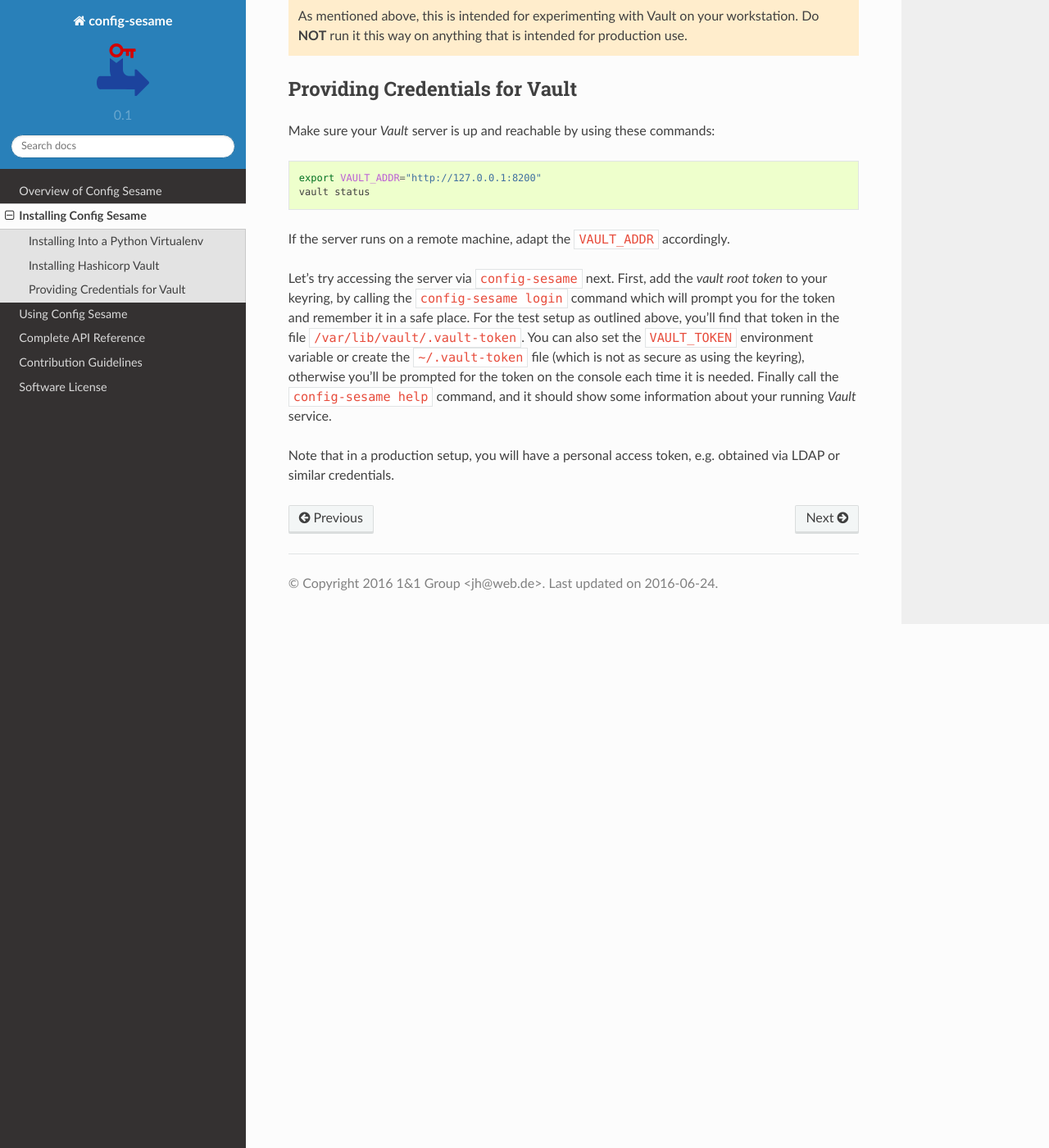
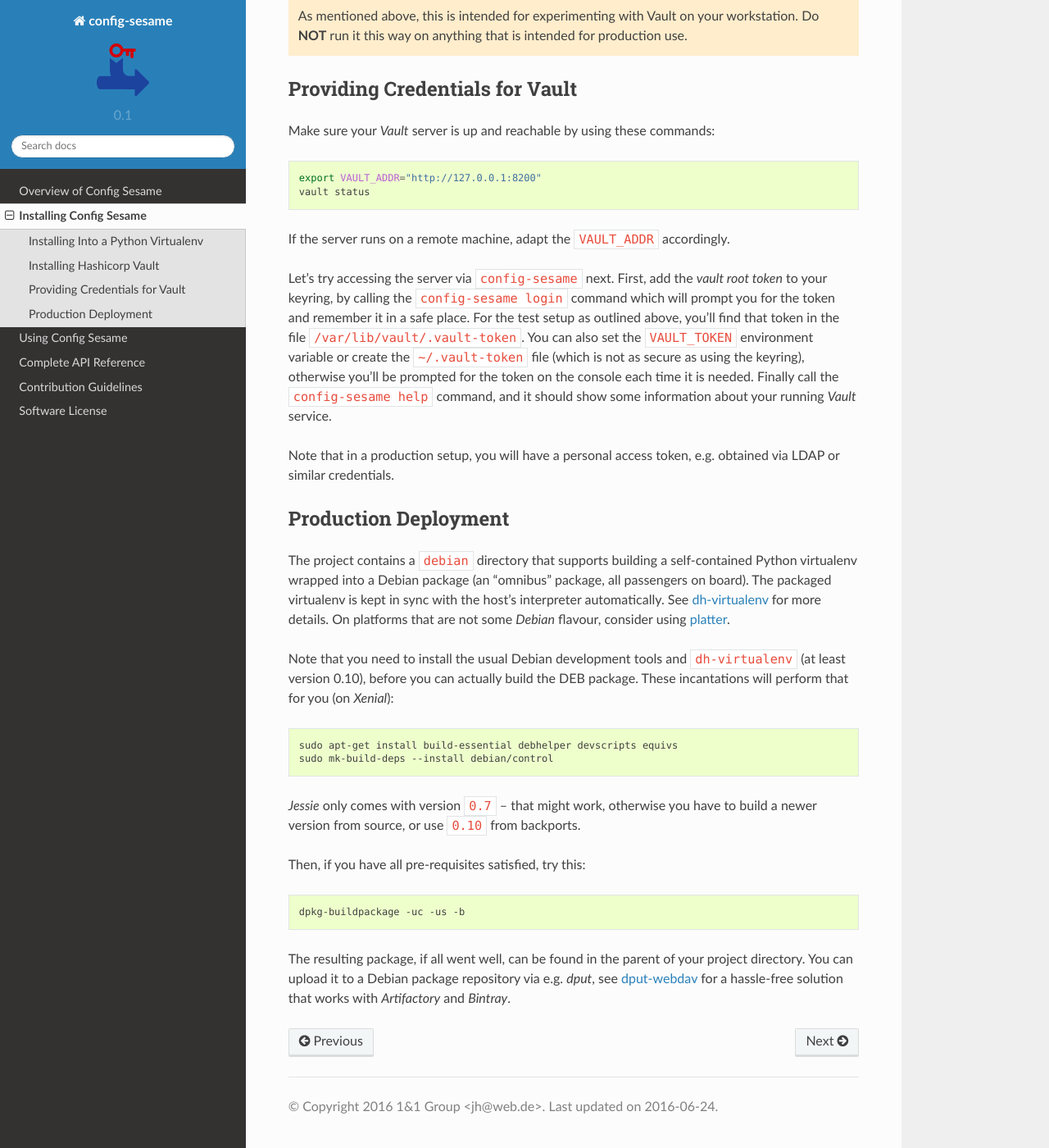
Before and after one commit to 1and1/config-sesame, a Sphinx documentation site: the page built from docs/deploy.rst, in a window 1280 px wide and 1400 px high, scrolled down 1302 px. Shown: the whole window at 82% size. Built offline with Sphinx 7.4.7 and the Read the Docs theme 2.0.0, drawn with Linux system fonts in a browser that asks for light colours.

Commit message:
docs: Production Deployment

```diff
--- a/docs/deploy.rst
+++ b/docs/deploy.rst
@@ -116,6 +116,44 @@ about your running *Vault* service.
 Note that in a production setup, you will have a personal access token, e.g. obtained
 via LDAP or similar credentials.
 
+
+Production Deployment
+---------------------
+
+The project contains a ``debian`` directory that supports building
+a self-contained Python virtualenv wrapped into a Debian package
+(an "omnibus" package, all passengers on board).
+The packaged virtualenv is kept in sync with the host's interpreter automatically.
+See `dh-virtualenv`_ for more details.
+On platforms that are not some *Debian* flavour, consider using `platter`_.
+
+Note that you need to install the usual Debian development tools and ``dh-virtualenv``
+(at least version 0.10), before you can actually build the DEB package.
+These incantations will perform that for you (on *Xenial*):
+
+.. code-block:: shell
+
+    sudo apt-get install build-essential debhelper devscripts equivs
+    sudo mk-build-deps --install debian/control
+
+*Jessie* only comes with version ``0.7`` – that might work,
+otherwise you have to build a newer version from source,
+or use ``0.10`` from backports.
+
+Then, if you have all pre-requisites satisfied, try this:
+
+.. code-block:: shell
+
+    dpkg-buildpackage -uc -us -b
+
+The resulting package, if all went well, can be found in the parent of your project directory.
+You can upload it to a Debian package repository via e.g. `dput`, see `dput-webdav`_
+for a hassle-free solution that works with *Artifactory* and *Bintray*.
+
+
 .. _`Installing Python Software`: https://py-generic-project.readthedocs.io/en/latest/installing.html#quick-setup
 .. _`keyring installation`: https://rudiments.readthedocs.io/en/latest/end-user.html#installation-procedures
 .. _`Vault's documentation`: https://www.vaultproject.io/intro/getting-started/install.html
+.. _`dh-virtualenv`: https://github.com/spotify/dh-virtualenv
+.. _`dput-webdav`: https://github.com/jhermann/artifactory-debian#package-uploading
+.. _`platter`: http://platter.pocoo.org/
```
